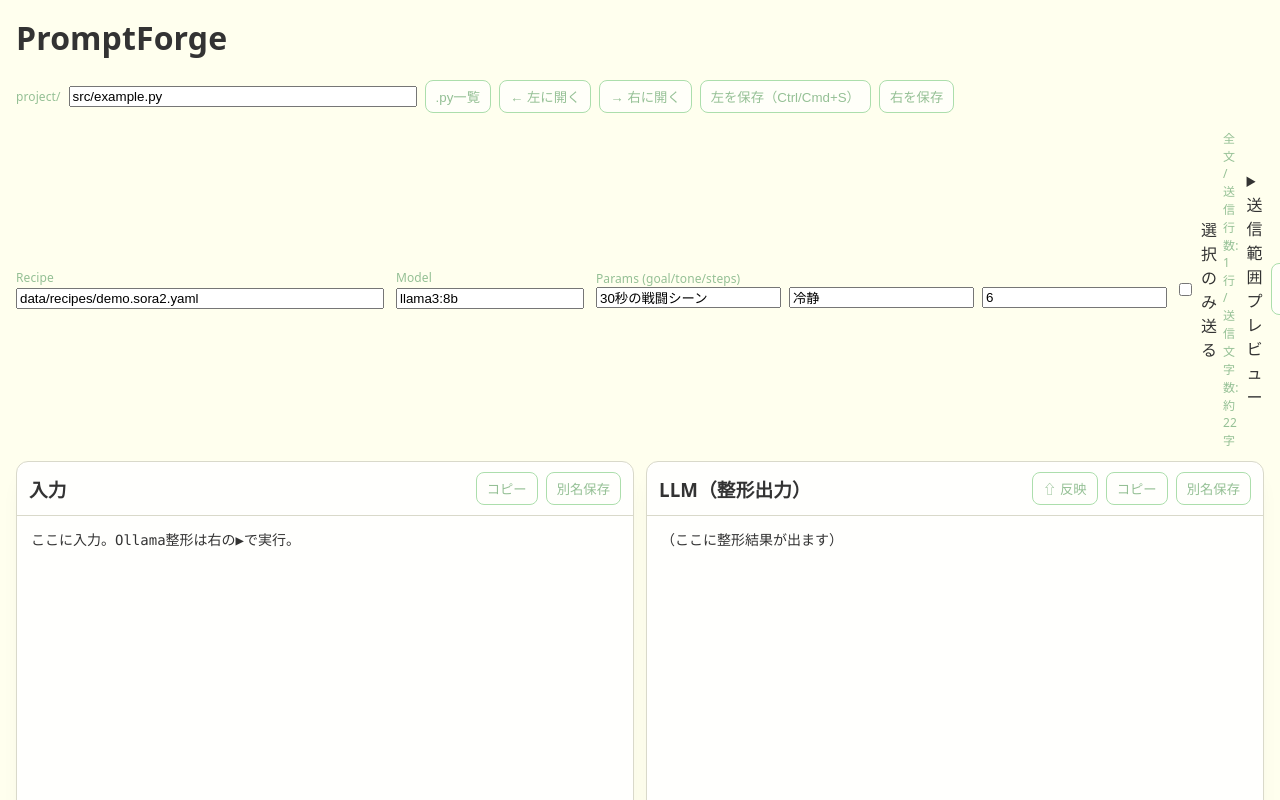
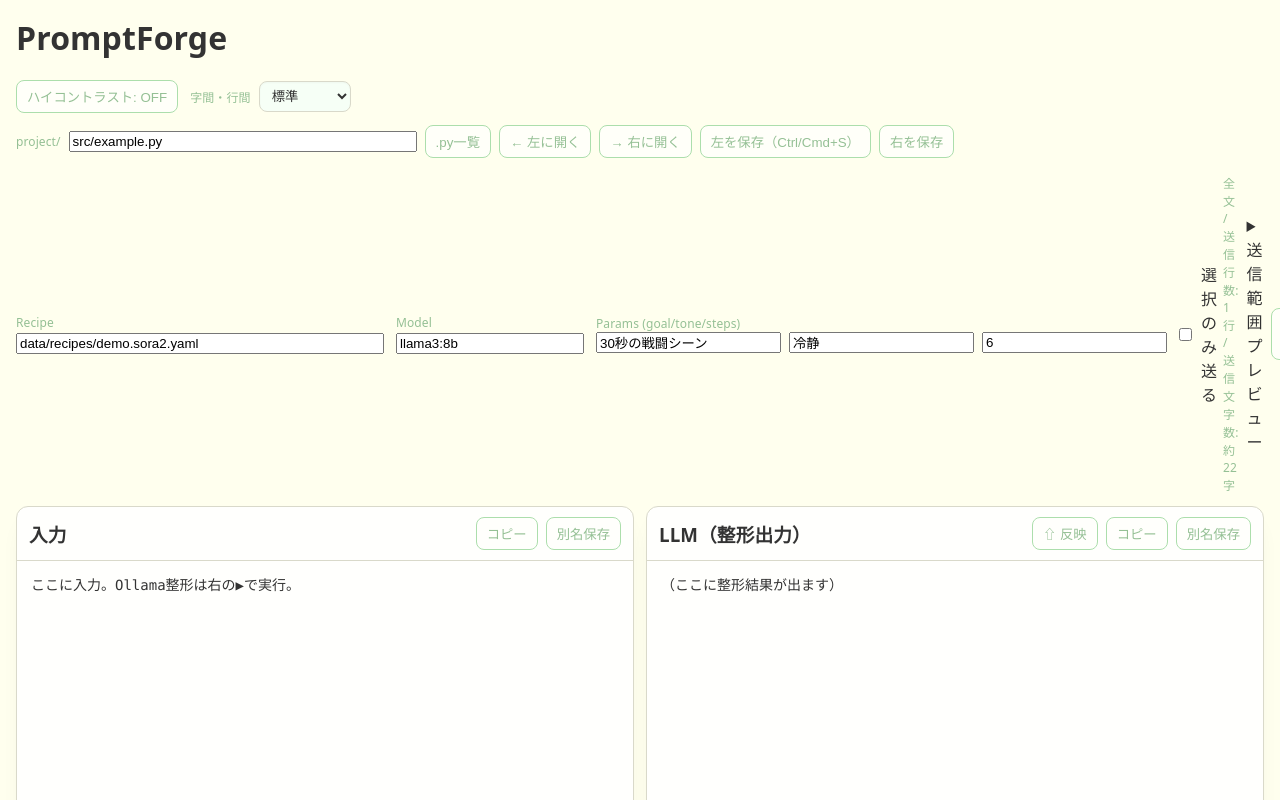
Before and after one commit to RNA4219/imgponic, a React (Vite) app: page / in a window 1280 px wide. Shown: the top 800 px of the page. Built offline with nearby package versions, Linux system fonts and the light colour scheme.

Commit message:
Add high contrast accessibility controls

```diff
--- a/src/App.tsx
+++ b/src/App.tsx
@@ -8,6 +8,19 @@ import { useOllamaStream } from './useOllamaStream'
 
 export type ComposeResult = { final_prompt: string; sha256: string; model: string }
 type InvokeFunction = (cmd: string, args?: Record<string, unknown>) => Promise<unknown>
+
+const ACCESSIBILITY_STORAGE_KEYS = {
+  highContrast: 'accessibility:highContrast',
+  typography: 'accessibility:typography'
+} as const
+
+type TypographyPreset = 'normal' | 'relaxed' | 'spacious'
+
+const TYPOGRAPHY_PRESETS: ReadonlyArray<{ id: TypographyPreset; label: string }> = [
+  { id: 'normal', label: '標準' },
+  { id: 'relaxed', label: 'ゆったり' },
+  { id: 'spacious', label: 'ひろびろ' }
+]
 
 const lineIndexBefore = (text: string, endExclusive: number): number =>
   !text.length || endExclusive <= 0 ? 0 : text.slice(0, Math.min(endExclusive, text.length)).split('\n').length - 1
@@ -114,6 +127,8 @@ export const createDiffPreviewFlow = (callbacks: DiffPreviewCallbacks) => ({
 })
 
 export default function App() {
+  const [highContrast, setHighContrast] = useState<boolean>(false)
+  const [typographyPreset, setTypographyPreset] = useState<TypographyPreset>('normal')
   // 左右ペインのテキスト状態
   const [leftText, setLeftText]   = useState<string>('ここに入力。Ollama整形は右の▶で実行。')
   const [rightText, setRightText] = useState<string>('（ここに整形結果が出ます）')
@@ -141,6 +156,23 @@ export default function App() {
     onEnd: () => setRunning(false),
     onError: () => setRunning(false)
   })
+
+  useEffect(() => {
+    const storedContrast = localStorage.getItem(ACCESSIBILITY_STORAGE_KEYS.highContrast)
+    if (storedContrast === '1') setHighContrast(true)
+    const storedTypography = localStorage.getItem(ACCESSIBILITY_STORAGE_KEYS.typography)
+    if (storedTypography && TYPOGRAPHY_PRESETS.some(option => option.id === storedTypography)) setTypographyPreset(storedTypography as TypographyPreset)
+  }, [])
+
+  useEffect(() => {
+    const body = document.body
+    const typographyClass = `typography-${typographyPreset}`
+    body.classList.toggle('high-contrast', highContrast)
+    body.classList.add(typographyClass)
+    localStorage.setItem(ACCESSIBILITY_STORAGE_KEYS.highContrast, highContrast ? '1' : '0')
+    localStorage.setItem(ACCESSIBILITY_STORAGE_KEYS.typography, typographyPreset)
+    return () => { body.classList.remove('high-contrast'); body.classList.remove(typographyClass) }
+  }, [highContrast, typographyPreset])
 
   useEffect(() => {
     if (running) {
@@ -334,6 +366,26 @@ export default function App() {
     <div style={{ padding: 16 }}>
       <h1 style={{ marginTop: 0 }}>PromptForge</h1>
 
+      <div className="toolbar" style={{ gap: 12, margin: '12px 0' }}>
+        <button type="button" className={`btn${highContrast ? ' primary' : ''}`} data-testid="high-contrast-toggle" aria-pressed={highContrast} onClick={() => setHighContrast(prev => !prev)}>
+          ハイコントラスト: {highContrast ? 'ON' : 'OFF'}
+        </button>
+        <label className="toolbar" style={{ gap: 8, alignItems: 'center' }}>
+          <span className="badge">字間・行間</span>
+          <select
+            value={typographyPreset}
+            onChange={event => {
+              const next = event.target.value
+              if (TYPOGRAPHY_PRESETS.some(option => option.id === next)) setTypographyPreset(next as TypographyPreset)
+            }}
+          >
+            {TYPOGRAPHY_PRESETS.map(option => (
+              <option key={option.id} value={option.id}>{option.label}</option>
+            ))}
+          </select>
+        </label>
+      </div>
+
       {/* ファイルバー（project/ サンドボックス） */}
       <div className="filebar">
         <div className="badge">project/</div>
--- a/src/app.css
+++ b/src/app.css
@@ -1,5 +1,5 @@
-:root { --bg:#FFFFEE; --ink:#333333; --accent-50:#F6FFF6; --accent-100:#EDFEED; --accent-200:#E4FEE4; --accent-300:#DCFDDC; --accent-400:#D3FDD3; --accent-500:#C4FCC4; --accent-600:#ACDEAC; --accent-700:#95C095; --accent-800:#7DA17D; --accent-900:#668366; --border:#D9D9CA; --panel:#FFFFFD; --shadow:rgba(0,0,0,0.1); }
-body { margin:0; background:var(--bg); color:var(--ink); font-family:ui-sans-serif,system-ui,"Segoe UI",Roboto,"Noto Sans JP"; letter-spacing:0.1px; }
+:root { --bg:#FFFFEE; --ink:#333333; --accent-50:#F6FFF6; --accent-100:#EDFEED; --accent-200:#E4FEE4; --accent-300:#DCFDDC; --accent-400:#D3FDD3; --accent-500:#C4FCC4; --accent-600:#ACDEAC; --accent-700:#95C095; --accent-800:#7DA17D; --accent-900:#668366; --border:#D9D9CA; --panel:#FFFFFD; --shadow:rgba(0,0,0,0.1); --text-letter-spacing:0.1px; --text-line-height:1.5; }
+body { margin:0; background:var(--bg); color:var(--ink); font-family:ui-sans-serif,system-ui,"Segoe UI",Roboto,"Noto Sans JP"; letter-spacing:var(--text-letter-spacing); }
 .toolbar { display:flex; gap:8px; align-items:center; }
 .btn { border:1px solid var(--accent-600); background:color-mix(in srgb,var(--panel) 80%,transparent); color:var(--accent-700); padding:6px 10px; border-radius:8px; cursor:pointer; transition:background-color .2s ease,border-color .2s ease,box-shadow .2s ease; }
 .btn:hover { background:var(--accent-100); }
@@ -11,7 +11,7 @@ body { margin:0; background:var(--bg); color:var(--ink); font-family:ui-sans-ser
 .panel { background:var(--panel); border:1px solid var(--border); border-radius:12px; display:flex; flex-direction:column; overflow:hidden; box-shadow:0 12px 24px -12px var(--shadow); }
 .panel h3 { margin:0; padding:10px 12px; border-bottom:1px solid var(--border); display:flex; align-items:center; justify-content:space-between; color:var(--ink); }
 .area { flex:1; padding:12px; }
-.area textarea, .area pre { width:100%; height:100%; border:none; outline:none; background:transparent; color:var(--ink); font-size:14px; line-height:1.5; font-family:ui-monospace, Menlo, Consolas, monospace; }
+.area textarea, .area pre { width:100%; height:100%; border:none; outline:none; background:transparent; color:var(--ink); font-size:14px; line-height:var(--text-line-height); font-family:ui-monospace, Menlo, Consolas, monospace; }
 .runpulse { transform:scale(1); transition:transform .15s ease; }
 .runpulse.active { transform:scale(0.92); }
 .badge { font-size:12px; color:var(--accent-700); }
@@ -19,3 +19,14 @@ body { margin:0; background:var(--bg); color:var(--ink); font-family:ui-sans-ser
 .filebar { display:flex; gap:8px; align-items:center; margin:8px 0 16px; }
 input[type="text"] { background:var(--accent-50); color:var(--ink); border:1px solid var(--border); border-radius:8px; padding:6px 8px; box-shadow:inset 0 1px 2px color-mix(in srgb,var(--shadow) 30%,transparent); transition:border-color .2s ease,box-shadow .2s ease; }
 input[type="text"]:focus { border-color:var(--accent-600); box-shadow:0 0 0 3px color-mix(in srgb,var(--accent-600) 25%,transparent); }
+select { background:var(--accent-50); color:var(--ink); border:1px solid var(--border); border-radius:8px; padding:6px 8px; box-shadow:inset 0 1px 2px color-mix(in srgb,var(--shadow) 30%,transparent); }
+
+body.typography-normal { --text-letter-spacing:0.1px; --text-line-height:1.5; }
+body.typography-relaxed { --text-letter-spacing:0.24px; --text-line-height:1.65; }
+body.typography-spacious { --text-letter-spacing:0.36px; --text-line-height:1.8; }
+
+body.high-contrast { --bg:#050505; --ink:#F5F5F5; --panel:#050505; --border:#FFFFFF; --shadow:rgba(255,255,255,0.25); --accent-50:#002B5B; --accent-100:#003D7A; --accent-200:#0052A1; --accent-300:#0067C8; --accent-400:#0A7EEB; --accent-500:#2C9EFF; --accent-600:#57B2FF; --accent-700:#85C7FF; --accent-800:#B5DDFF; --accent-900:#E1F3FF; font-weight:600; --text-letter-spacing:0.35px; --text-line-height:1.7; }
+body.high-contrast .panel { border-color:var(--border); box-shadow:0 0 0 2px var(--border); }
+body.high-contrast .panel h3 { border-color:var(--border); }
+body.high-contrast .btn { border-color:var(--border); color:var(--ink); box-shadow:0 0 0 1px var(--border) inset; }
+body.high-contrast .btn.primary { background:var(--accent-400); color:#FFFFFF; }
```
Also changed, not shown: 1 other file (tests, documents, lock files or other folders).
